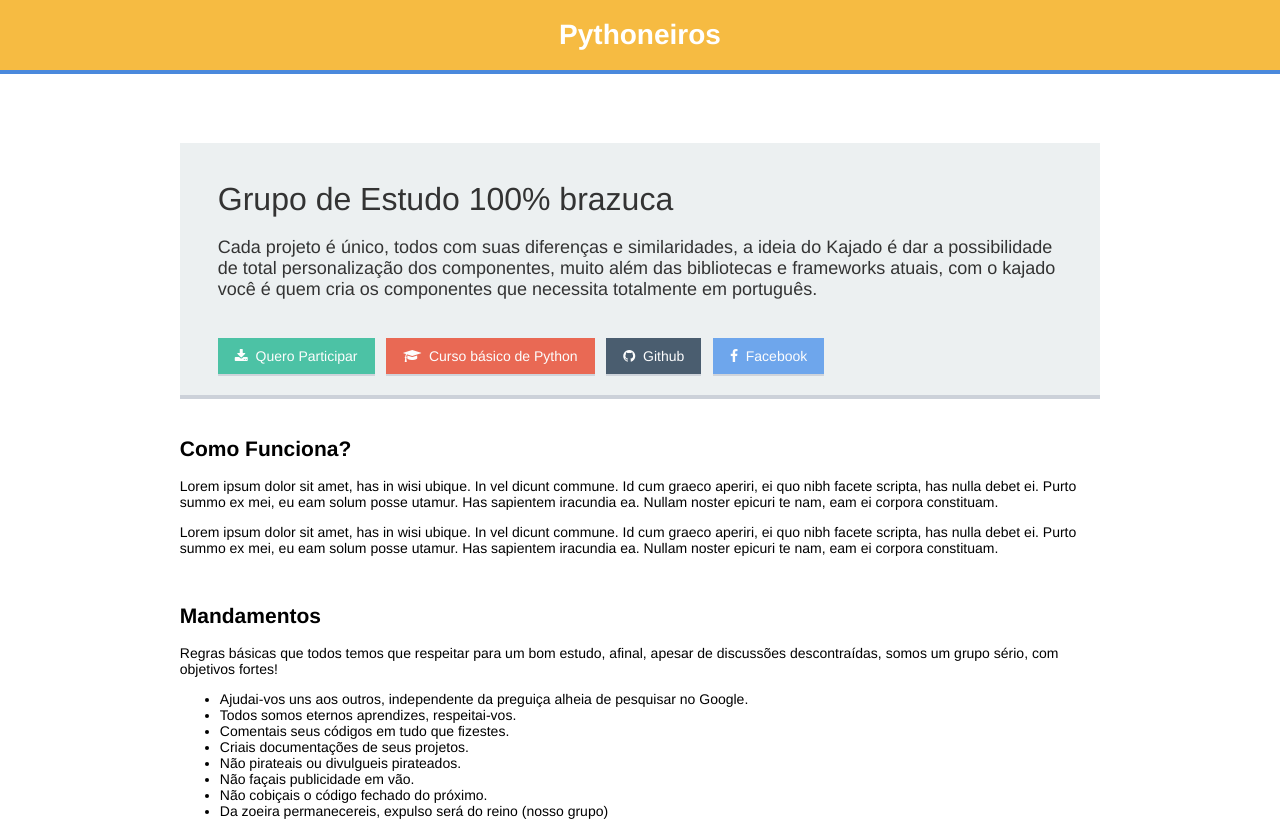
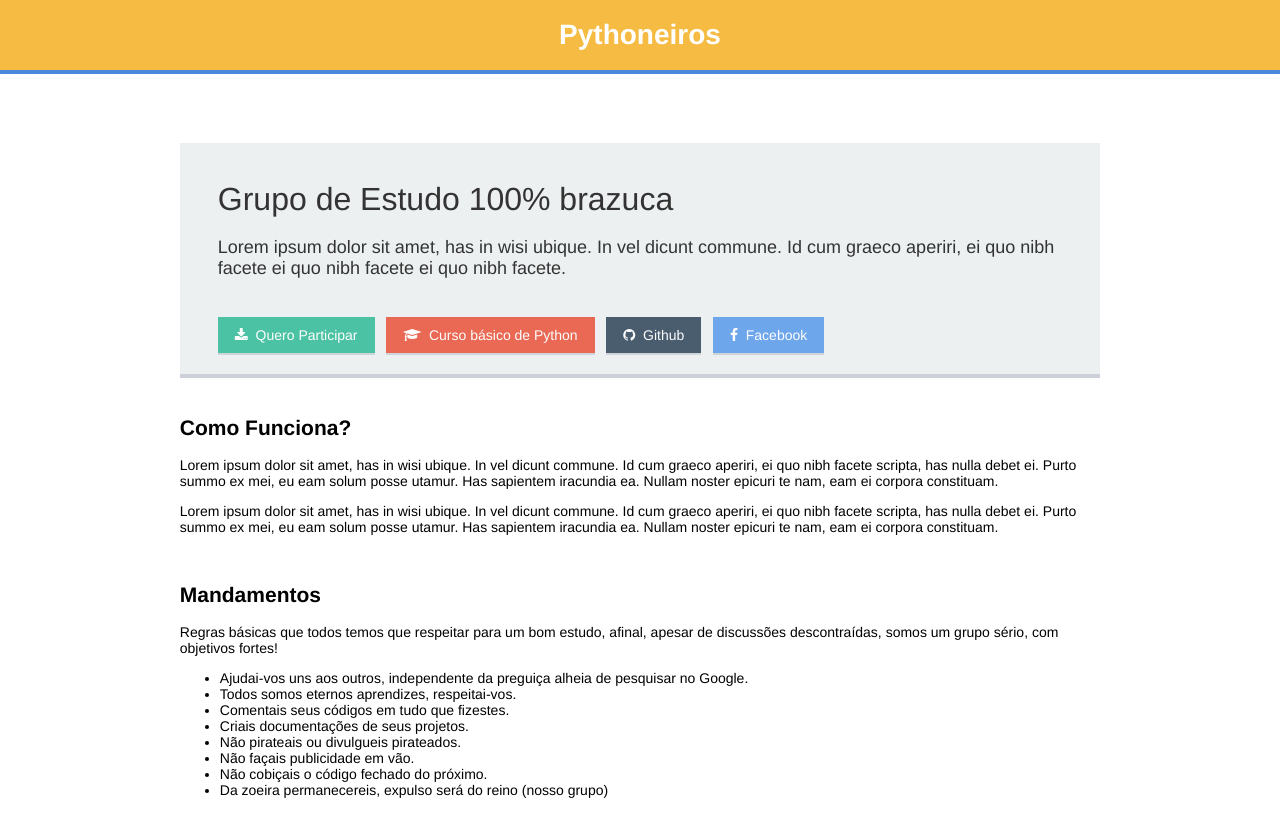
Before and after one commit to pythoneiros/pythoneiros.github.io, a plain HTML site: page index.html in a window 1280 px wide. Shown: the top 822 px of the page. Drawn offline with Linux system fonts and the light colour scheme.

Commit message:
melhorias

```diff
--- a/index.html
+++ b/index.html
@@ -28,7 +28,7 @@
         <div class="bran-2 esp-tb-min esp-ed bord-bot-max bord-cinz mar-tb-min" id="intro">
           <div class="f-32 esp-tb-min">Grupo de Estudo 100% brazuca</div>
           <div class="esp-bot f-18">
-            Cada projeto é único, todos com suas diferenças e similaridades, a ideia do Kajado é dar a possibilidade de total personalização dos componentes, muito além das bibliotecas e frameworks atuais, com o kajado você é quem cria os componentes que necessita totalmente em português.
+            Lorem ipsum dolor sit amet, has in wisi ubique. In vel dicunt commune. Id cum graeco aperiri, ei quo nibh facete ei quo nibh facete ei quo nibh facete.
           </div>
           <a href="http://goo.gl/forms/Bs42eMFcf6" target="_blank" class="bto med verd-3 bord-bot bord-cinz">
             <i class="fa fa-download"></i>&nbsp; Quero Participar
```
